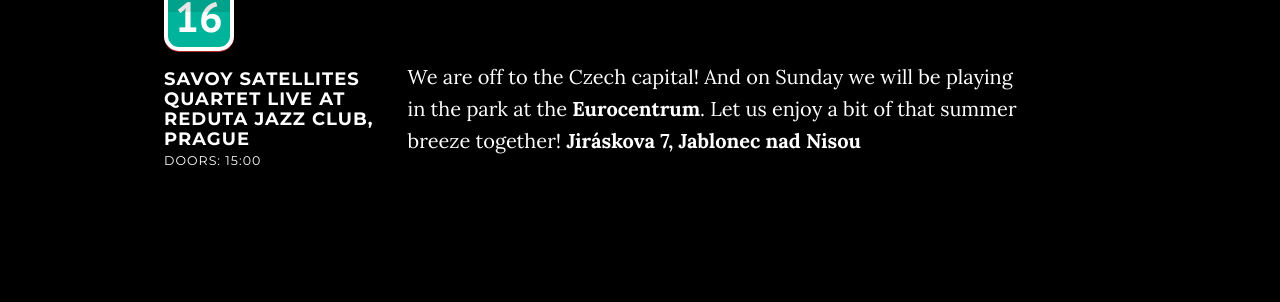
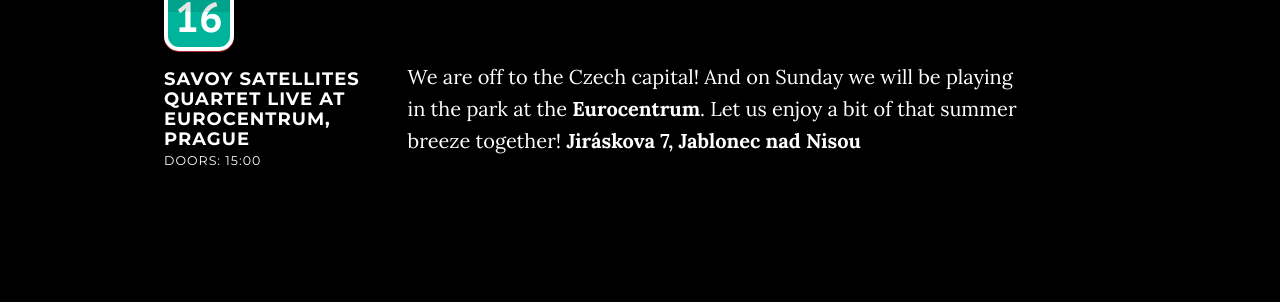
Before and after one commit to Darthen/CastilloSings2, a Jekyll site: the page built from _posts/2017-07-16-savoy.md, in a window 1280 px wide and 900 px high, scrolled down 5270 px. Shown: the part 192-494 px from the top of the window. Built offline with Jekyll 4.4.1, drawn with Linux system fonts in a browser that asks for light colours; our own code applies the rules of GitHub Pages for plain Markdown files.

Commit message:
Changed title

```diff
--- a/_posts/2017-07-16-savoy.md
+++ b/_posts/2017-07-16-savoy.md
@@ -1,5 +1,5 @@
 ---
-title: Savoy Satellites Quartet live at Reduta Jazz Club, Prague
+title: Savoy Satellites Quartet live at Eurocentrum, Prague
 doors: "15:00"
 ---
 We are off to the Czech capital! And on Sunday we will be playing in the park at the **Eurocentrum**. Let us enjoy a bit of that summer breeze together! **Jiráskova 7, Jablonec nad Nisou**
```
